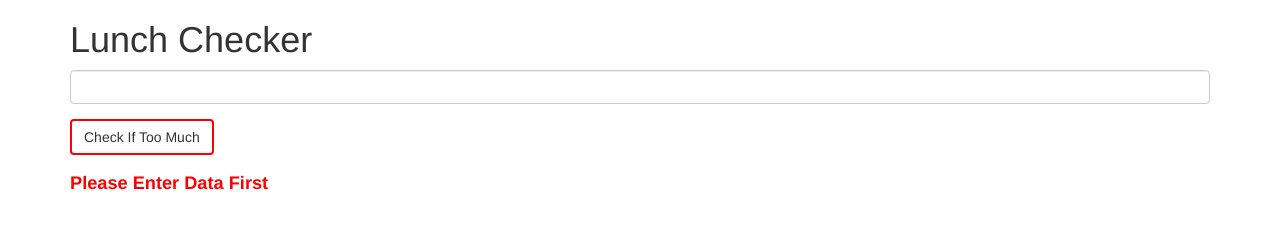
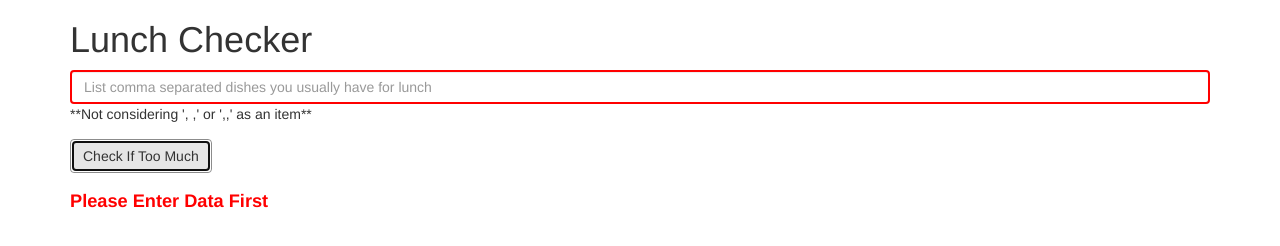
Before and after one commit to Shubhangi306/coursera-fullstackcourse5-assign-test, a plain HTML site: page Module1_soln/index.html in a window 1280 px wide. Both pictures are taken after a click on the button "Check If Too Much". Drawn offline with Linux system fonts and the light colour scheme.

Commit message:
Final Submission.

```diff
--- a/Module1_soln/app.js
+++ b/Module1_soln/app.js
@@ -8,23 +8,28 @@ angular.module('LunchCheck', [])
 LunchCheckController.$inject = ['$scope'];
 function LunchCheckController($scope) {
 
-  $scope.items = " ";
+  $scope.items="";
   $scope.amount = 0;
   $scope.massage="";
 
 
   $scope.sayMessage = function () {
+
   	var v1=stringToArray($scope.items);
   	var v2=itemCount(v1);
     $scope.amount=v2;
 
-    if($scope.amount===0){
+    if($scope.amount ===0 ){
 		$scope.message="Please Enter Data First";
+		$scope.Border="2px solid red";
+		$scope.colour="red";
 	}
 
 	else{
+		$scope.Border="2px solid green";
+		$scope.colour="green";
 
-	if($scope.amount<=3 ){
+	if($scope.amount>0 && $scope.amount<=3 ){
 		$scope.message="Enjoy!";
 	}
 	else if ($scope.amount>3){
--- a/Module1_soln/index.html
+++ b/Module1_soln/index.html
@@ -9,8 +9,6 @@
     <style>
       .message { font-size: 1.3em; font-weight: bold; }
     </style>
-
-
     <title>Name Calculator</title>
   </head>
   <body >
@@ -18,18 +16,13 @@
     <h1>Lunch Checker</h1>
     <div ng-controller="LunchCheckController">
       <div class="form-group" >
-        <input id="lunch-menu" type="text" class="form-control" ng-model="items"> <!--NOT COSIDERING ', ,' AS AN ITEM -->
+        <input id="lunch-menu" type="text" class="form-control" ng-model="items" placeholder="List comma separated dishes you usually have for lunch"style="border: {{Border}}"> **Not considering ', ,' or ',,' as an item**
       </div>
       <div class="form-group">
-        <button  class="btn btn-default" ng-click="sayMessage();" ng-if="!message">Check If Too Much</button>
-        <button  class="btn btn-default" ng-click="sayMessage();" ng-if="message=='Too Much!'" style=" border: 2px solid green;"  >Check If Too Much</button>
-         <button  class="btn btn-default" ng-click="sayMessage();" ng-if="message=='Enjoy!'" style=" border: 2px solid green;" >Check If Too Much</button>
-          <button  class="btn btn-default" ng-click="sayMessage();" ng-if="message=='Please Enter Data First'" style=" border: 2px solid red;" >Check If Too Much</button>
+        <button  class="btn btn-default" ng-click="sayMessage();" >Check If Too Much</button>
 
       </div>
-      <div class="form-group message" ng-if="message=='Too Much!'" style=" color: green;">{{message}}</div>
-      <div class="form-group message" ng-if="message=='Enjoy!'" style=" color: green;">{{message}}</div>
-      <div class="form-group message" ng-if="message=='Please Enter Data First'" style=" color: red;">{{message}}</div>
+      <div class="form-group message" style=" color:{{colour}};">{{message}}</div>
 
     </div>
   </div>
```
